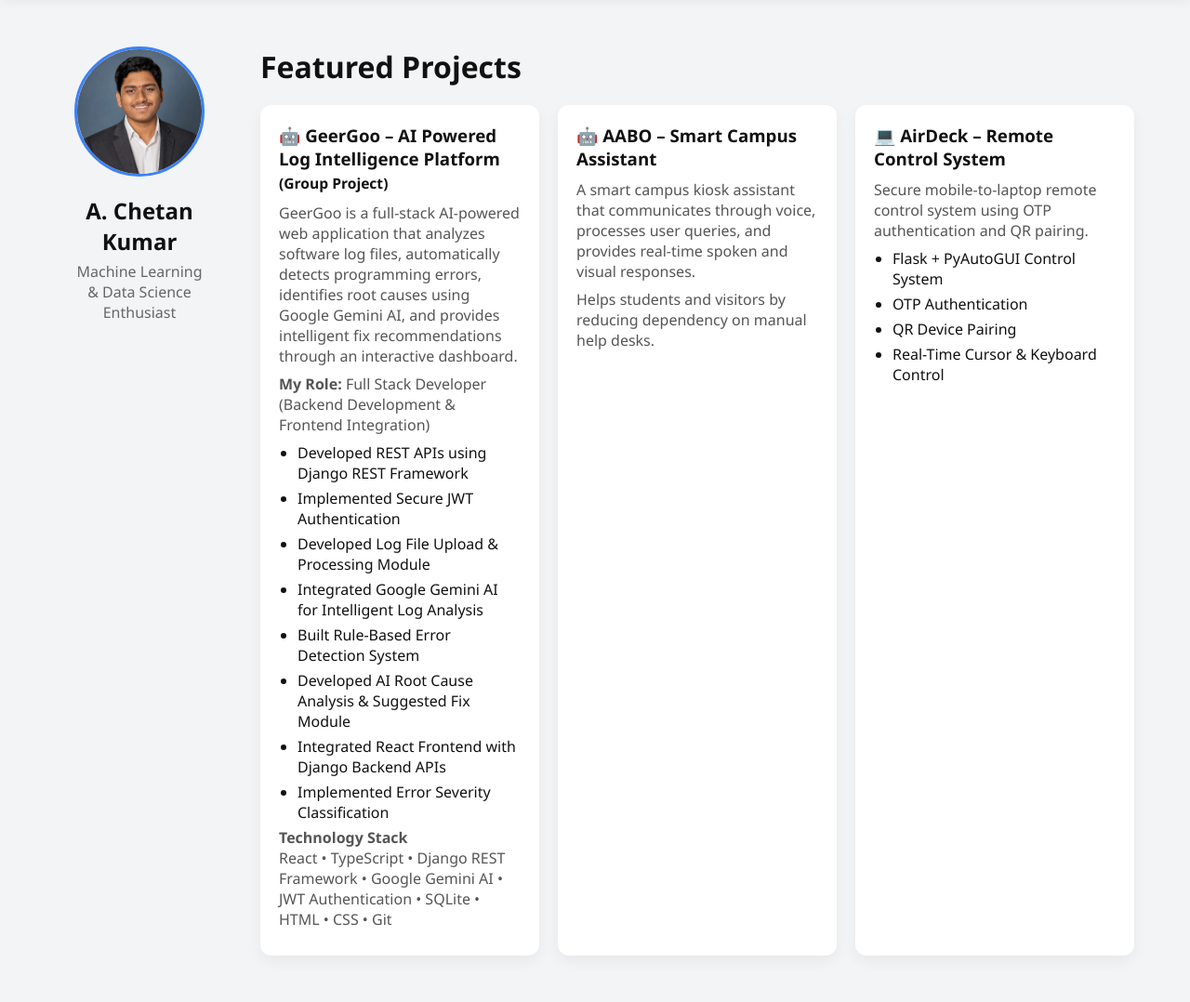
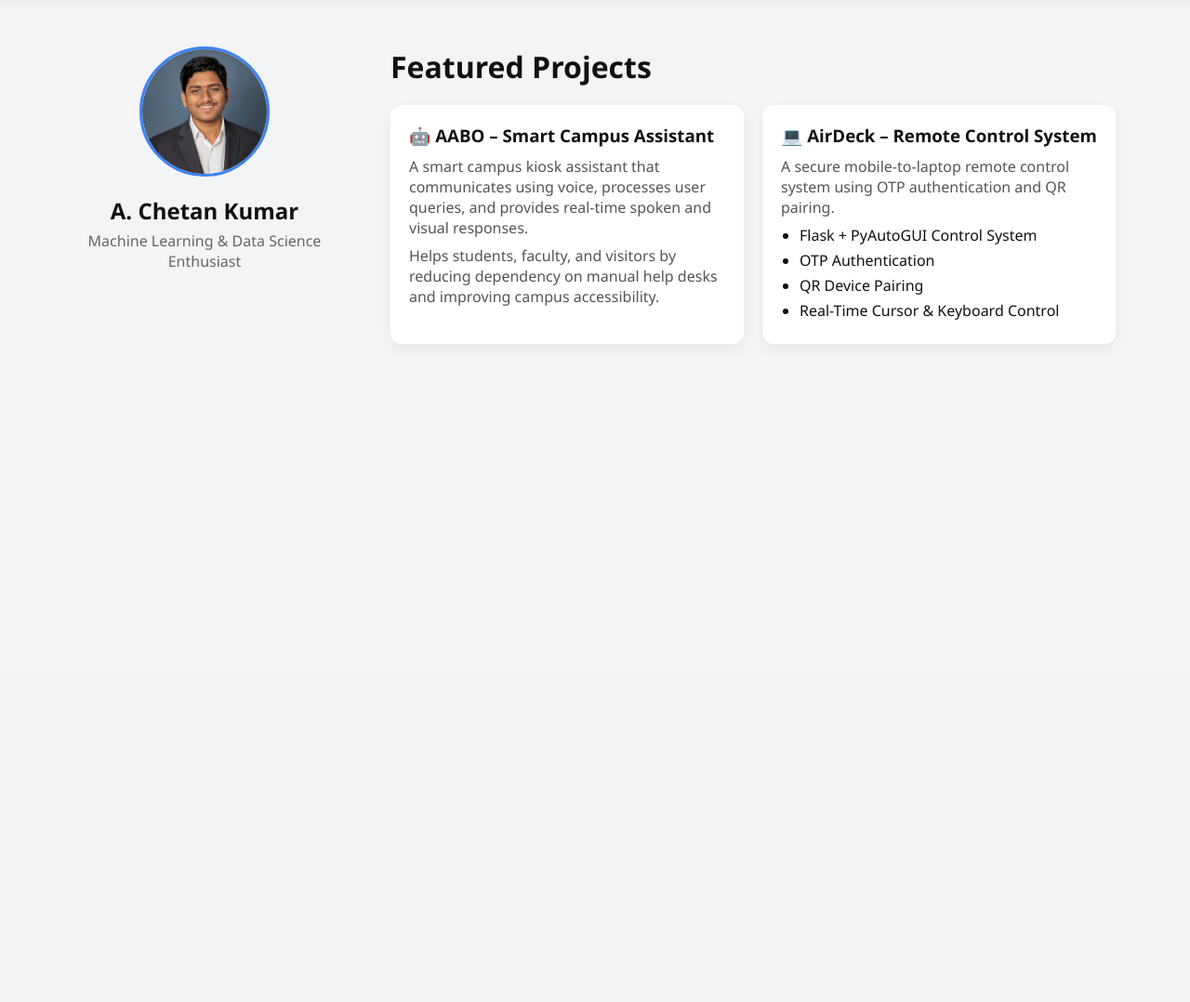
Before and after one commit to Chethu7353/portfolio-django, a Django app: page / in a window 1280 px wide. Shown: the part 75-1153 px from the top of the page at 93% size. After the commit the page ends 419 px from the top, so only its background shows below. Run offline with Django 5.2, Linux system fonts and the light colour scheme.

Commit message:
Update index.html

```diff
--- a/templates/index.html
+++ b/templates/index.html
@@ -59,182 +59,51 @@
     <div class="right">
 
         <h1>Featured Projects</h1>
-
         <div class="grid">
 
-            <!-- ================================================= -->
-            <!-- GeerGoo -->
-            <!-- ================================================= -->
-
+    <!-- AABO -->
     <div class="card">
 
-                <h3>
-                    🤖 GeerGoo – AI Powered Log Intelligence Platform
-                    <br>
-                    <small>(Group Project)</small>
-                </h3>
+        <h3>🤖 AABO – Smart Campus Assistant</h3>
 
         <p>
-
-                    GeerGoo is a full-stack AI-powered web application
-                    that analyzes software log files,
-                    automatically detects programming errors,
-                    identifies root causes using Google Gemini AI,
-                    and provides intelligent fix recommendations
-                    through an interactive dashboard.
-
+            A smart campus kiosk assistant that communicates using voice,
+            processes user queries, and provides real-time spoken
+            and visual responses.
         </p>
 
         <p>
-
-                    <strong>My Role:</strong>
-
-                    Full Stack Developer
-                    (Backend Development &
-                    Frontend Integration)
-
-                </p>
-
-                <ul>
-
-                    <li>Developed REST APIs using Django REST Framework</li>
-
-                    <li>
-                        Implemented Secure JWT Authentication
-                    </li>
-
-                    <li>
-                        Developed Log File Upload &
-                        Processing Module
-                    </li>
-
-                    <li>
-                        Integrated Google Gemini AI
-                        for Intelligent Log Analysis
-                    </li>
-
-                    <li>
-                        Built Rule-Based Error Detection System
-                    </li>
-
-                    <li>
-                        Developed AI Root Cause Analysis &
-                        Suggested Fix Module
-                    </li>
-
-                    <li>
-                        Integrated React Frontend
-                        with Django Backend APIs
-                    </li>
-
-                    <li>
-                        Implemented Error Severity
-                        Classification
-                    </li>
-
-                </ul>
-
-                <p>
-
-                    <strong>Technology Stack</strong>
-
-                    <br>
-
-                    React • TypeScript •
-                    Django REST Framework •
-
-                    Google Gemini AI •
-
-                    JWT Authentication •
-
-                    SQLite •
-
-                    HTML •
-
-                    CSS •
-
-                    Git
-
+            Helps students, faculty, and visitors by reducing
+            dependency on manual help desks and improving
+            campus accessibility.
         </p>
 
     </div>
 
-            <!-- ================================================= -->
-            <!-- AABO -->
-            <!-- ================================================= -->
-
+    <!-- AirDeck -->
     <div class="card">
 
-                <h3>
-                    🤖 AABO – Smart Campus Assistant
-                </h3>
+        <h3>💻 AirDeck – Remote Control System</h3>
 
         <p>
-
-                    A smart campus kiosk assistant that
-                    communicates through voice,
-                    processes user queries,
-                    and provides real-time spoken
-                    and visual responses.
-
-                </p>
-
-                <p>
-
-                    Helps students and visitors by
-                    reducing dependency on manual
-                    help desks.
-
-                </p>
-
-            </div>
-
-            <!-- ================================================= -->
-            <!-- AirDeck -->
-            <!-- ================================================= -->
-
-            <div class="card">
-
-                <h3>
-
-                    💻 AirDeck – Remote Control System
-
-                </h3>
-
-                <p>
-
-                    Secure mobile-to-laptop
-                    remote control system using
-                    OTP authentication
-                    and QR pairing.
-
+            A secure mobile-to-laptop remote control system
+            using OTP authentication and QR pairing.
         </p>
 
         <ul>
-
-                    <li>
-                        Flask + PyAutoGUI
-                        Control System
-                    </li>
-
-                    <li>
-                        OTP Authentication
-                    </li>
-
-                    <li>
-                        QR Device Pairing
-                    </li>
-
-                    <li>
-                        Real-Time Cursor &
-                        Keyboard Control
-                    </li>
-
+            <li>Flask + PyAutoGUI Control System</li>
+            <li>OTP Authentication</li>
+            <li>QR Device Pairing</li>
+            <li>Real-Time Cursor & Keyboard Control</li>
         </ul>
 
     </div>
 
 </div>
+
+
+
+
 
     </div>
 
```
Lines whose indentation alone changed are shown as unchanged.
